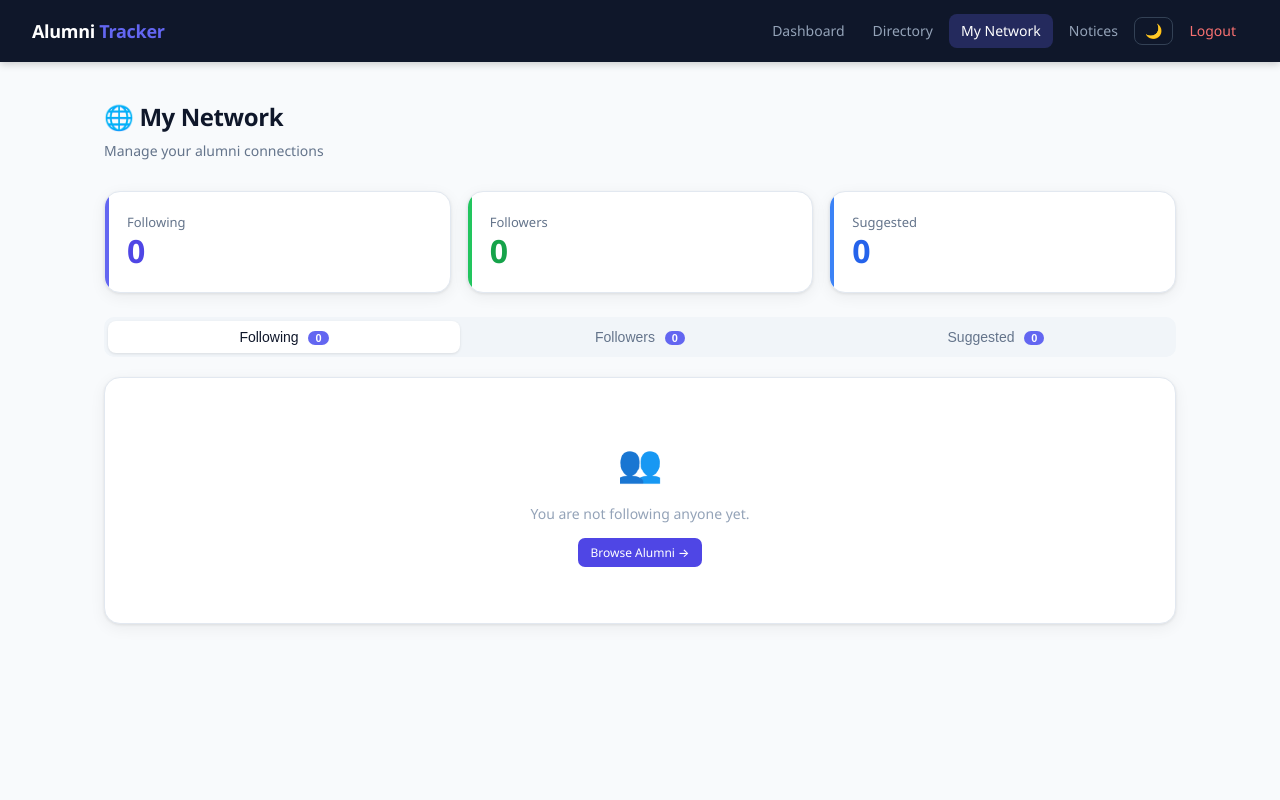
After one commit to BibekDhakal22/alumni-tracker, a Flask app: page /my-network in a window 1280 px wide. The commit adds this page. Run offline with Flask 3, Linux system fonts and the light colour scheme; a user stored in the database is signed in.

Commit message:
Added alumni follow system with network page, suggestions and follow/unfollow

```diff
--- a/app.py
+++ b/app.py
@@ -54,7 +54,7 @@ from database import db, Student, Notice
 from flask import Flask, render_template, redirect, url_for, request, flash
 from flask_login import LoginManager, login_user, logout_user, login_required, current_user
 from database import db, Student
-from database import db, Student, Notice, Message, Event, RSVP
+from database import db, Student, Notice, Message, Event, RSVP, Follow
 
 app = Flask(__name__)
 app.config['SECRET_KEY'] = 'alumni_secret_key_2024'
@@ -296,13 +296,22 @@ def directory():
     if batch:
         query = query.filter_by(batch_year=batch)
     students = query.all()
-    batches  = sorted(set(s.batch_year for s in Student.query.filter_by(is_admin=False).all() if s.batch_year))
+    batches  = sorted(set(s.batch_year for s in
+                          Student.query.filter_by(is_admin=False).all() if s.batch_year))
     sectors  = ['IT / Software', 'Banking / Finance', 'Education / Teaching',
                 'Government / Civil Service', 'Healthcare',
                 'Business / Entrepreneurship', 'Higher Studies (Not working)', 'Other']
+
+    # Get current user's following list
+    following_ids = [f.following_id for f in
+                     Follow.query.filter_by(follower_id=current_user.id).all()]
+
     return render_template('directory.html', students=students,
                            search=search, sector=sector,
-                           batch=batch, batches=batches, sectors=sectors)
+                           batch=batch, batches=batches, sectors=sectors,
+                           following_ids=following_ids)
+
+
 
 @app.route('/notices')
 @login_required
@@ -737,6 +746,64 @@ def search_suggestions():
         })
     return jsonify(results)
 
+@app.route('/follow/<int:student_id>', methods=['POST'])
+@login_required
+def follow(student_id):
+    if student_id == current_user.id:
+        flash('You cannot follow yourself.')
+        return redirect(url_for('directory'))
+    existing = Follow.query.filter_by(
+        follower_id=current_user.id,
+        following_id=student_id
+    ).first()
+    if not existing:
+        follow = Follow(
+            follower_id  = current_user.id,
+            following_id = student_id
+        )
+        db.session.add(follow)
+        db.session.commit()
+    return redirect(request.referrer or url_for('directory'))
+
+@app.route('/unfollow/<int:student_id>', methods=['POST'])
+@login_required
+def unfollow(student_id):
+    follow = Follow.query.filter_by(
+        follower_id  = current_user.id,
+        following_id = student_id
+    ).first()
+    if follow:
+        db.session.delete(follow)
+        db.session.commit()
+    return redirect(request.referrer or url_for('directory'))
+
+@app.route('/my-network')
+@login_required
+def my_network():
+    # People current user follows
+    following_ids = [f.following_id for f in
+                     Follow.query.filter_by(follower_id=current_user.id).all()]
+    following = Student.query.filter(Student.id.in_(following_ids)).all()
+
+    # People who follow current user
+    follower_ids = [f.follower_id for f in
+                    Follow.query.filter_by(following_id=current_user.id).all()]
+    followers = Student.query.filter(Student.id.in_(follower_ids)).all()
+
+    # Suggested alumni (not already following, not self)
+    exclude_ids = following_ids + [current_user.id]
+    suggested = Student.query.filter(
+        Student.is_admin == False,
+        ~Student.id.in_(exclude_ids)
+    ).limit(6).all()
+
+    return render_template('my_network.html',
+        following=following,
+        followers=followers,
+        suggested=suggested,
+        following_ids=following_ids
+    )
+
 @app.route('/logout')
 @login_required
 def logout():
--- a/templates/dashboard.html
+++ b/templates/dashboard.html
@@ -16,6 +16,7 @@
     <a href="/notices">Notices</a>
     <a href="/ai/chat">🤖 AI Assistant</a>
     <a href="/contact">Contact</a>
+    <a href="/my-network">Network</a>
     {% if current_user.is_admin %}
       <a href="/admin">Admin</a>
       <a href="/analytics">Analytics</a>
--- /dev/null
+++ b/templates/my_network.html
@@ -0,0 +1,189 @@
+<!DOCTYPE html>
+<html lang="en">
+<head>
+  <meta charset="UTF-8">
+  <title>My Network — Alumni Tracker</title>
+  <link rel="stylesheet" href="/static/css/style.css">
+  <style>
+    .network-grid { display: grid; grid-template-columns: repeat(3,1fr); gap: 14px; }
+    .person-card {
+      background: white; border-radius: 14px; padding: 18px;
+      box-shadow: 0 1px 3px rgba(0,0,0,0.08); border: 1px solid #e2e8f0;
+      display: flex; flex-direction: column; align-items: center;
+      text-align: center; gap: 10px; transition: transform 0.15s;
+    }
+    .person-card:hover { transform: translateY(-2px); }
+    .person-name { font-size: 14px; font-weight: 600; color: #0f172a; }
+    .person-sub  { font-size: 12px; color: #94a3b8; }
+    .person-job  { font-size: 12px; color: #64748b; }
+    .tabs {
+      display: flex; gap: 4px; background: #f1f5f9;
+      padding: 4px; border-radius: 10px; margin-bottom: 20px;
+    }
+    .tab {
+      flex: 1; padding: 8px 16px; border-radius: 8px; font-size: 14px;
+      font-weight: 500; cursor: pointer; border: none; background: none;
+      color: #64748b; transition: all 0.15s; text-align: center;
+    }
+    .tab.active { background: white; color: #0f172a; box-shadow: 0 1px 3px rgba(0,0,0,0.1); }
+    .tab-content { display: none; }
+    .tab-content.active { display: block; }
+    .count-badge {
+      background: #6366f1; color: white; font-size: 11px; font-weight: 700;
+      padding: 1px 7px; border-radius: 20px; margin-left: 6px;
+    }
+  </style>
+</head>
+<body>
+
+<nav class="navbar">
+  <a href="/dashboard" class="brand">Alumni <span>Tracker</span></a>
+  <div class="nav-links">
+    <a href="/dashboard">Dashboard</a>
+    <a href="/directory">Directory</a>
+    <a href="/my-network" class="active">My Network</a>
+    <a href="/notices">Notices</a>
+    <button class="dark-toggle" onclick="toggleDark()" id="darkBtn">🌙</button>
+    <a href="/logout" class="danger">Logout</a>
+  </div>
+</nav>
+
+<div class="container">
+  <div class="page-header">
+    <h2>🌐 My Network</h2>
+    <p>Manage your alumni connections</p>
+  </div>
+
+  <!-- Stats -->
+  <div class="stats-grid" style="grid-template-columns:repeat(3,1fr);margin-bottom:24px;">
+    <div class="stat-card purple">
+      <div class="stat-lbl">Following</div>
+      <div class="stat-val">{{ following|length }}</div>
+    </div>
+    <div class="stat-card green">
+      <div class="stat-lbl">Followers</div>
+      <div class="stat-val">{{ followers|length }}</div>
+    </div>
+    <div class="stat-card blue">
+      <div class="stat-lbl">Suggested</div>
+      <div class="stat-val">{{ suggested|length }}</div>
+    </div>
+  </div>
+
+  <!-- Tabs -->
+  <div class="tabs">
+    <button class="tab active" onclick="showTab('following')">
+      Following <span class="count-badge">{{ following|length }}</span>
+    </button>
+    <button class="tab" onclick="showTab('followers')">
+      Followers <span class="count-badge">{{ followers|length }}</span>
+    </button>
+    <button class="tab" onclick="showTab('suggested')">
+      Suggested <span class="count-badge">{{ suggested|length }}</span>
+    </button>
+  </div>
+
+  <!-- Following Tab -->
+  <div class="tab-content active" id="tab-following">
+    {% if following %}
+    <div class="network-grid">
+      {% for s in following %}
+      <div class="person-card">
+        <div class="avatar c{{ (loop.index % 5) + 1 }} lg">{{ s.full_name[0].upper() }}</div>
+        <div>
+          <div class="person-name">{{ s.full_name }}</div>
+          <div class="person-sub">Batch {{ s.batch_year or 'N/A' }}</div>
+          <div class="person-job">{{ s.job_title or 'Not updated' }}</div>
+        </div>
+        <form method="POST" action="/unfollow/{{ s.id }}" style="margin:0;">
+          <button type="submit" class="btn btn-ghost btn-sm"
+                  style="color:#ef4444;border-color:#fecaca;">
+            Unfollow
+          </button>
+        </form>
+      </div>
+      {% endfor %}
+    </div>
+    {% else %}
+    <div class="empty-state card">
+      <div class="empty-icon">👥</div>
+      You are not following anyone yet.
+      <br><a href="/directory" class="btn btn-primary btn-sm" style="margin-top:12px;">
+        Browse Alumni →
+      </a>
+    </div>
+    {% endif %}
+  </div>
+
+  <!-- Followers Tab -->
+  <div class="tab-content" id="tab-followers">
+    {% if followers %}
+    <div class="network-grid">
+      {% for s in followers %}
+      <div class="person-card">
+        <div class="avatar c{{ (loop.index % 5) + 1 }} lg">{{ s.full_name[0].upper() }}</div>
+        <div>
+          <div class="person-name">{{ s.full_name }}</div>
+          <div class="person-sub">Batch {{ s.batch_year or 'N/A' }}</div>
+          <div class="person-job">{{ s.job_title or 'Not updated' }}</div>
+        </div>
+        {% if s.id not in following_ids %}
+        <form method="POST" action="/follow/{{ s.id }}" style="margin:0;">
+          <button type="submit" class="btn btn-primary btn-sm">Follow back</button>
+        </form>
+        {% else %}
+        <span class="badge badge-it">Following</span>
+        {% endif %}
+      </div>
+      {% endfor %}
+    </div>
+    {% else %}
+    <div class="empty-state card">
+      <div class="empty-icon">👤</div>
+      No one is following you yet.
+    </div>
+    {% endif %}
+  </div>
+
+  <!-- Suggested Tab -->
+  <div class="tab-content" id="tab-suggested">
+    {% if suggested %}
+    <div class="network-grid">
+      {% for s in suggested %}
+      <div class="person-card">
+        <div class="avatar c{{ (loop.index % 5) + 1 }} lg">{{ s.full_name[0].upper() }}</div>
+        <div>
+          <div class="person-name">{{ s.full_name }}</div>
+          <div class="person-sub">Batch {{ s.batch_year or 'N/A' }}</div>
+          <div class="person-job">
+            {{ s.job_title or 'Not updated' }}
+            {% if s.company %} at {{ s.company }}{% endif %}
+          </div>
+        </div>
+        <form method="POST" action="/follow/{{ s.id }}" style="margin:0;">
+          <button type="submit" class="btn btn-primary btn-sm">+ Follow</button>
+        </form>
+      </div>
+      {% endfor %}
+    </div>
+    {% else %}
+    <div class="empty-state card">
+      <div class="empty-icon">🎉</div>
+      You're following everyone!
+    </div>
+    {% endif %}
+  </div>
+
+</div>
+
+<script src="/static/js/main.js"></script>
+<script>
+function showTab(name) {
+  document.querySelectorAll('.tab-content').forEach(t => t.classList.remove('active'));
+  document.querySelectorAll('.tab').forEach(t => t.classList.remove('active'));
+  document.getElementById('tab-' + name).classList.add('active');
+  event.target.classList.add('active');
+}
+</script>
+</body>
+</html>
```
Also changed, not shown: database.py (+12 -0 lines), templates/directory.html (+19 -0 lines).
